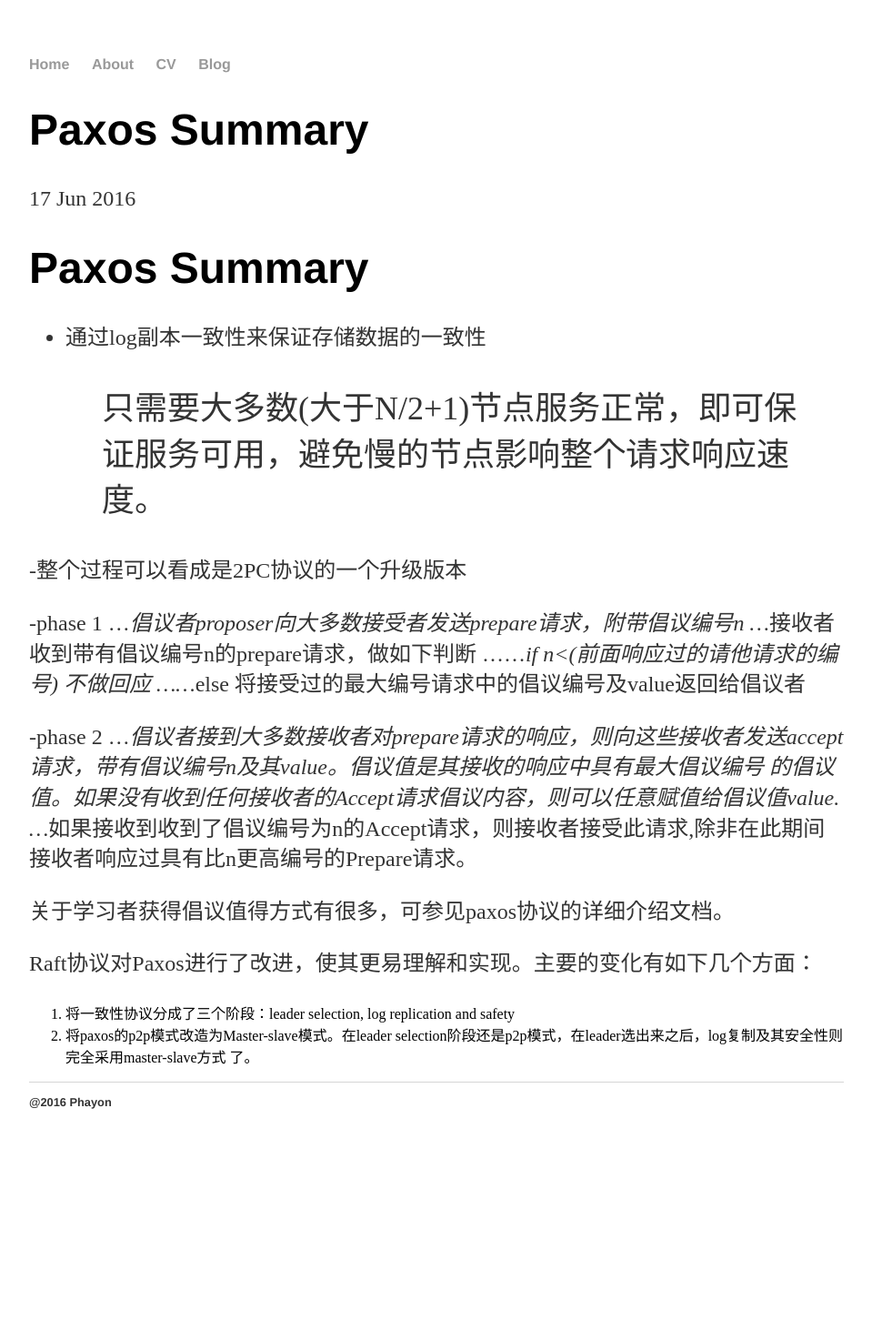
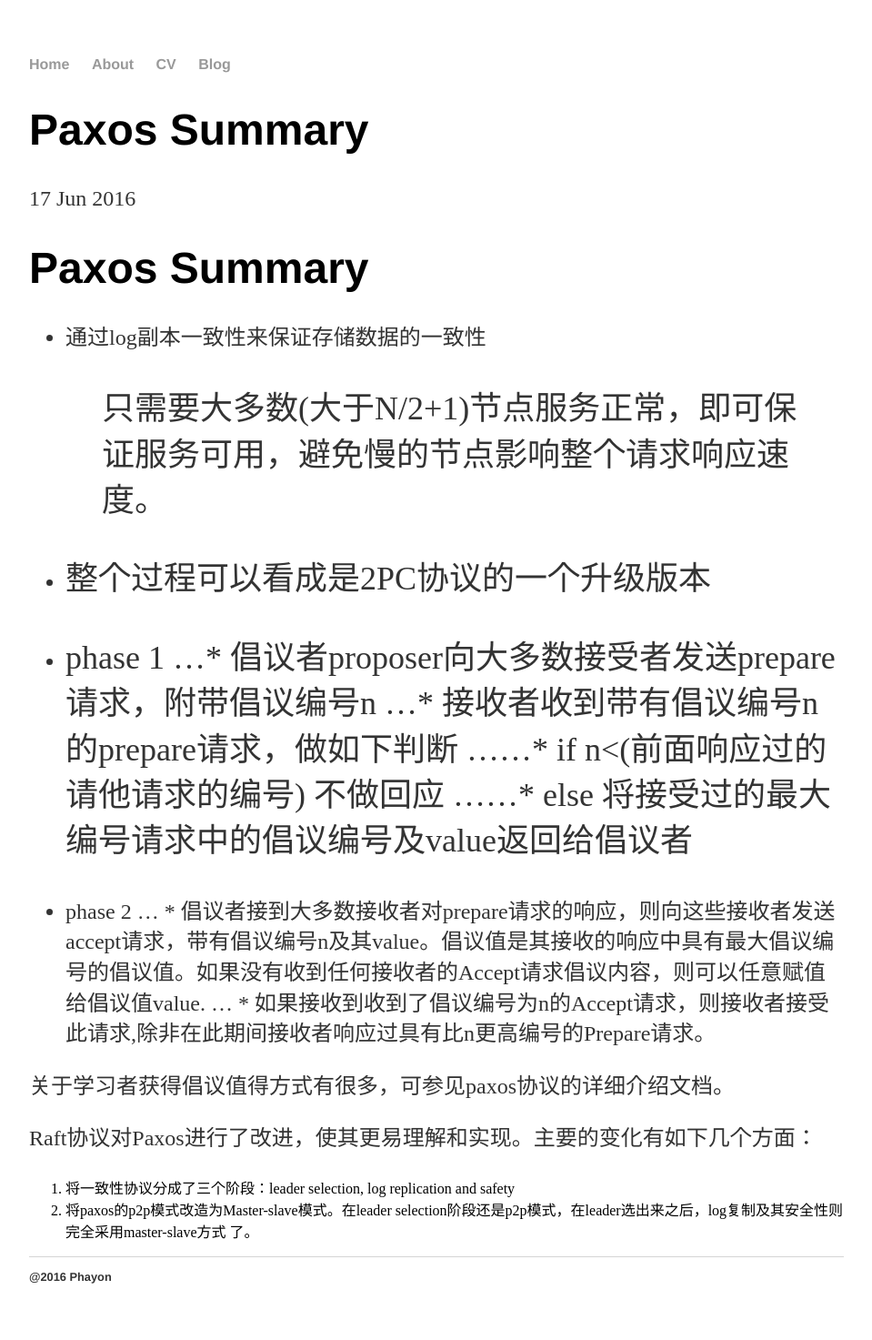
Before and after one commit to xtchenhui/blogs, a Jekyll site: the page built from _posts/2016-06-17-paxos summary.md, in a window 1280 px wide. Shown: the whole page at 91% size, without its empty margins (160-1119 px from the left). Built offline with Jekyll 4.4.1, drawn with Linux system fonts in a browser that asks for light colours; before the commit the page ends 1281 px from its top, so only the background shows below that.

```diff
--- a/_posts/2016-06-17-paxos summary.md
+++ b/_posts/2016-06-17-paxos summary.md
@@ -9,18 +9,17 @@ date: 2016-06-17
 - 通过log副本一致性来保证存储数据的一致性
 >只需要大多数(大于N/2+1)节点服务正常，即可保证服务可用，避免慢的节点影响整个请求响应速度。
 
--整个过程可以看成是2PC协议的一个升级版本
+- 整个过程可以看成是2PC协议的一个升级版本
 
--phase 1
-...*倡议者proposer向大多数接受者发送prepare请求，附带倡议编号n
-...*接收者收到带有倡议编号n的prepare请求，做如下判断
-......*if n<(前面响应过的请他请求的编号) 不做回应
-......*else 将接受过的最大编号请求中的倡议编号及value返回给倡议者
+- phase 1
+...* 倡议者proposer向大多数接受者发送prepare请求，附带倡议编号n
+...* 接收者收到带有倡议编号n的prepare请求，做如下判断
+......* if n<(前面响应过的请他请求的编号) 不做回应
+......* else 将接受过的最大编号请求中的倡议编号及value返回给倡议者
 
--phase 2
-...*倡议者接到大多数接收者对prepare请求的响应，则向这些接收者发送accept请求，带有倡议编号n及其value。倡议值是其接收的响应中具有最大倡议编号
-的倡议值。如果没有收到任何接收者的Accept请求倡议内容，则可以任意赋值给倡议值value.
-...*如果接收到收到了倡议编号为n的Accept请求，则接收者接受此请求,除非在此期间接收者响应过具有比n更高编号的Prepare请求。
+- phase 2
+... * 倡议者接到大多数接收者对prepare请求的响应，则向这些接收者发送accept请求，带有倡议编号n及其value。倡议值是其接收的响应中具有最大倡议编号的倡议值。如果没有收到任何接收者的Accept请求倡议内容，则可以任意赋值给倡议值value.
+... * 如果接收到收到了倡议编号为n的Accept请求，则接收者接受此请求,除非在此期间接收者响应过具有比n更高编号的Prepare请求。
 
 关于学习者获得倡议值得方式有很多，可参见paxos协议的详细介绍文档。
 
```
